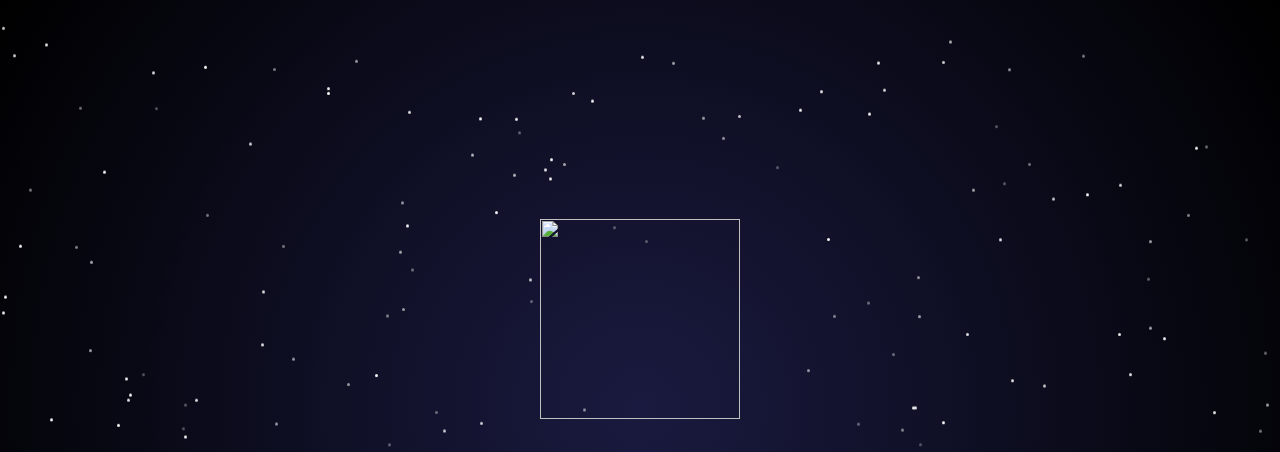
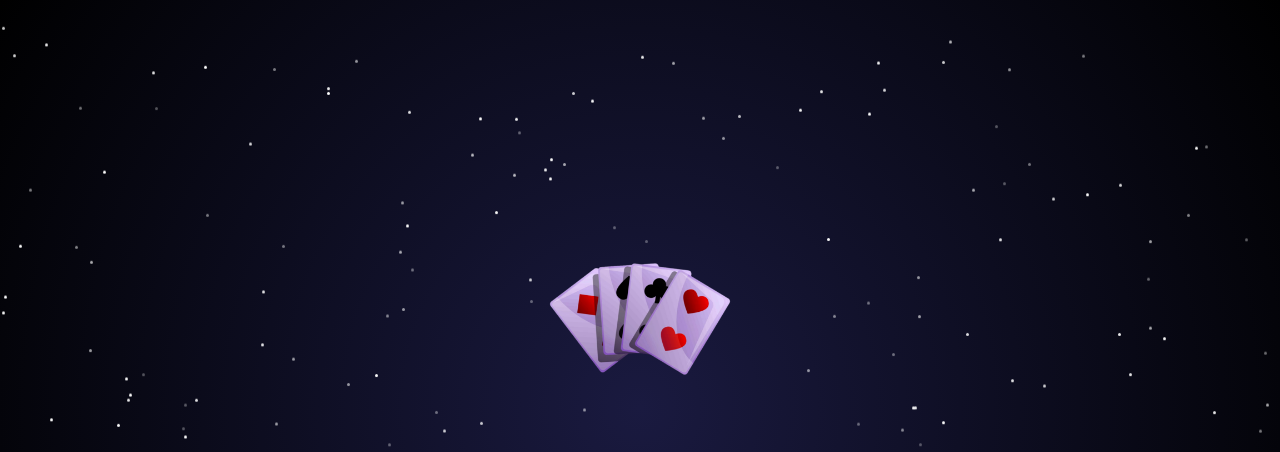
Before and after one commit to Tim20077/Tim20077.github.io, a website with bundled scripts: page untitled1/instructions.html in a window 1280 px wide. Shown: the top 452 px of the page. Built offline with nearby package versions, Linux system fonts and the light colour scheme.

Commit message:
Small detail

```diff
--- a/untitled1/instructions.html
+++ b/untitled1/instructions.html
@@ -7,7 +7,7 @@
   <link rel="stylesheet" href="instructions.css">
 </head>
 <body>
-<img src=".idea/pngtree-magic-playing-cards-icon-png-image_4894066.png" height="200" width="200"/>
+<img src="pngtree-magic-playing-cards-icon-png-image_4894066.png" height="200" width="200"/>
 <div class="stars"></div>
 <div class="container">
   <h1>Instructies voor de Goocheltruc</h1>
```
Also changed, not shown: untitled1/supertimtastic.html (+1 -1 lines), untitled1/pngtree-magic-playing-cards-icon-png-image_4894066.png (added).
